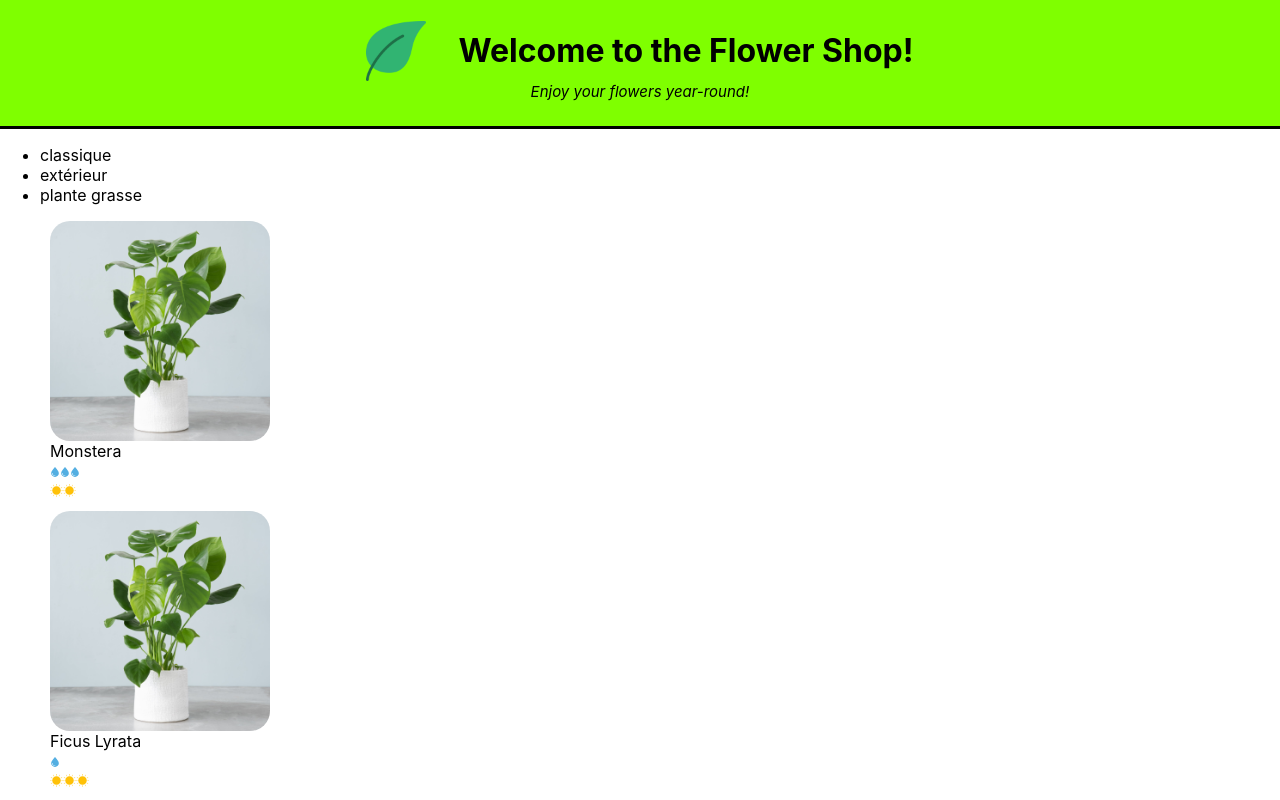
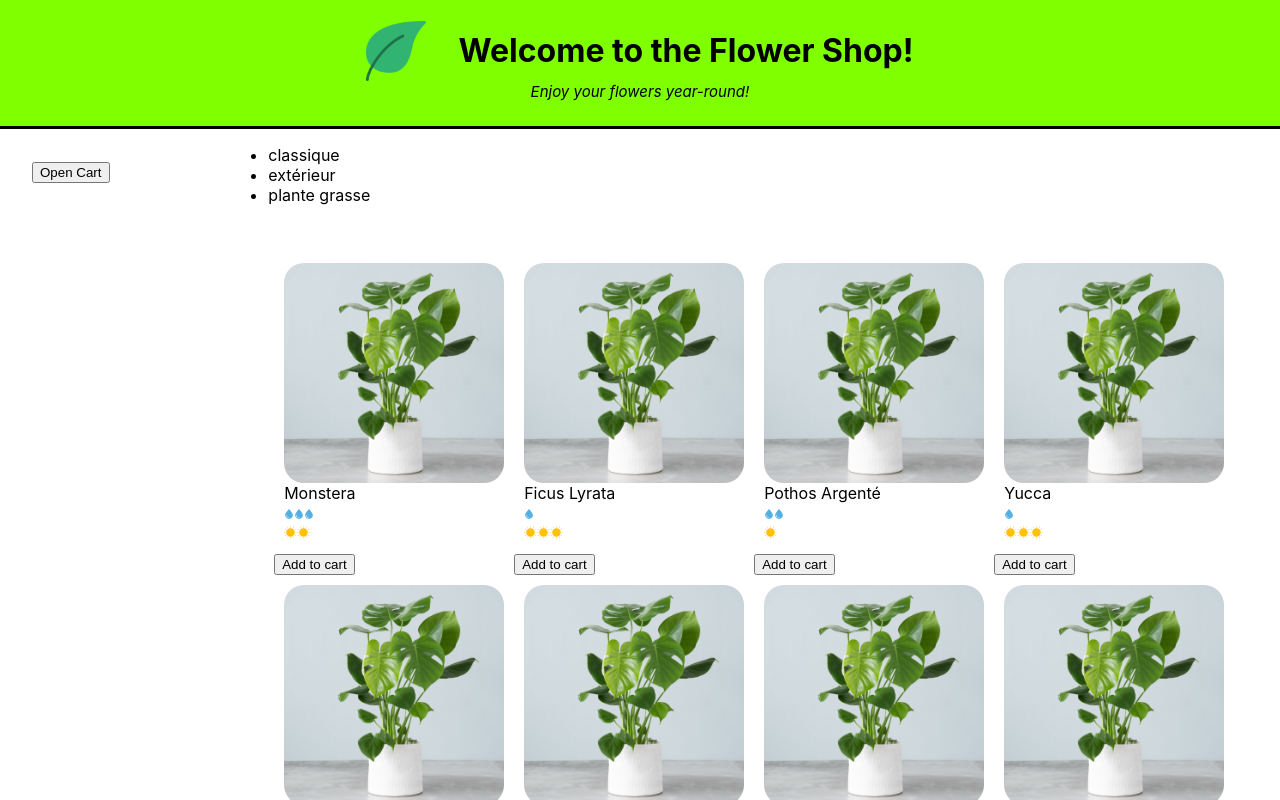
Before and after one commit to Woodfea/FlowerShopReactProject, a React (Create React App) app in the folder flower_shop_react_project/: page / in a window 1280 px wide. Shown: the top 800 px of the page. Built offline with nearby package versions, Linux system fonts and the light colour scheme.

Commit message:
feat: integrate CartShop and ShoppingList components with cart functionality

```diff
--- a/flower_shop_react_project/src/components/App.js
+++ b/flower_shop_react_project/src/components/App.js
@@ -1,16 +1,20 @@
 import '../styles/App.css';
 import Banner from './Banner';
-/*import CartShop from './CartShop';*/
+import CartShop from './CartShop';
 import ShoppingList from './ShoppingList';
 import Footer from './Footer';
+import { useState } from 'react';
 
 function App() {
+    const [cart, updateCart] = useState([])
     return (
         <div>
             <Banner />
-            <ShoppingList />
+            <div className='tfs-layout-inner'>
+				<CartShop cart={cart} updateCart={updateCart} />
+				<ShoppingList cart={cart} updateCart={updateCart} />
+			</div>
             <Footer />
-            {/*<CartShop />*/}
         </div>
     );
 }
--- a/flower_shop_react_project/src/components/CartShop.js
+++ b/flower_shop_react_project/src/components/CartShop.js
@@ -1,18 +1,31 @@
  import '../styles/CartShop.css';
 
- function CartShop(){
-                const items = {"Roses": 8, "Tulips" : 10, "Daisies" : 15};
-                const totalItems = Object.values(items).reduce((a, b) => a + b, 0);
-                const CardTitle = "Shopping Cart";
-                return (
+ import { useState } from 'react';
+
+ function CartShop({cart, updateCart}) {
+                const [isCartOpen, setIsCartOpen] = useState(false);
+
+                return isCartOpen ? (
                     <div className="tfs-cart-shop">
-                        <h2>{CardTitle}</h2>
-                        <ul>
-                            {Object.entries(items).map(([key, value]) => <li key={key}>{key} : {value}$</li>)}
-                        </ul>
+                        <button className="tfs-cart-open-button" onClick={() => setIsCartOpen(false)}>Close Cart</button>
+                        <h2>Shopping Cart</h2>
+                        {cart.map(({name, price, amount}, index) => (
+                            <div key={`${name}-${index}`} className="tfs-cart-item">
+                                <span>{name}</span>
+                                <span>{price}$</span>
+                                <span> X {amount}</span>
+                            </div>
+                        ))}
+                        <br />
                         <div>
-                            Total items: {totalItems}$
+                            Total items: {cart.reduce((acc, plantInCart) => acc + plantInCart.price * plantInCart.amount, 0)}$
                         </div>
+                        <button onClick={() => updateCart(0)}>Reset cart shop</button>
+                    </div>
+                ) :
+                (
+                    <div className='tfs-cart-closed'>
+                        <button className="tfs-cart-open-button" onClick={() => setIsCartOpen(true)}>Open Cart</button>
                     </div>
                 );
 }
--- a/flower_shop_react_project/src/components/ShoppingList.js
+++ b/flower_shop_react_project/src/components/ShoppingList.js
@@ -2,7 +2,7 @@ import { plantList } from "../datas/plantList";
 import '../styles/ShoppingList.css';
 import PlantItem from "./PlantItem";
 
-function ShoppingList() {
+function ShoppingList({cart, updateCart}) {
     // const categories = plantList.reduce((acc, plant) => {
     //     if (!acc.includes(plant.category)) {
     //         acc.push(plant.category);
@@ -10,14 +10,32 @@ function ShoppingList() {
     //     return acc;
     // }, []);
     const categories = [...new Set(plantList.map((plant) => plant.category))];
+
+    function addToCart(name, price) {
+        const currentPlantSaved = cart.find((plant) => plant.name === name);
+        if (currentPlantSaved) {
+            const cartFiltredCurrentPlant = cart.filter((plant => plant.name !==name));
+            updateCart([
+                ...cartFiltredCurrentPlant,
+                {name, price, amount: currentPlantSaved.amount + 1}
+            ]);
+        } else {
+            updateCart([
+                ...cart,
+                {name, price, amount: 1}
+            ]);
+        }
+    }
+
     return (
-    <div>
+    <div className="tfs-shopping-list">
         <ul>
             {categories.map((category) => (
                 <li key={category}>{category}</li>))}
         </ul>
-        <ul>
+        <ul className="tfs-plant-list">
             {plantList.map((plant) => (
+                <div>
                     <PlantItem
                         key={plant.id}
                         id={plant.id}
@@ -25,7 +43,10 @@ function ShoppingList() {
                         cover={plant.cover}
                         water={plant.water}
                         light={plant.light}
-                    />))}
+                    />
+                    <button onClick={() => addToCart(plant.name, plant.price)}>Add to cart</button>
+                </div>
+            ))}
         </ul>
     </div>);
 }
--- a/flower_shop_react_project/src/datas/plantList.js
+++ b/flower_shop_react_project/src/datas/plantList.js
@@ -8,7 +8,8 @@ export const plantList = [
 		isBestSale: true,
 		light: 2,
 		water: 3,
-		cover: monstera
+		cover: monstera,
+		price: 8
 	},
 	{
 		name: 'ficus lyrata',
@@ -16,7 +17,8 @@ export const plantList = [
 		id: '2ab',
 		light: 3,
 		water: 1,
-		cover: monstera
+		cover: monstera,
+		price: 15
 	},
 	{
 		name: 'pothos argenté',
@@ -24,7 +26,8 @@ export const plantList = [
 		id: '3sd',
 		light: 1,
 		water: 2,
-		cover: monstera
+		cover: monstera,
+		price: 7
 	},
 	{
 		name: 'yucca',
@@ -32,7 +35,8 @@ export const plantList = [
 		id: '4kk',
 		light: 3,
 		water: 1,
-		cover: monstera
+		cover: monstera,
+		price: 4
 	},
 	{
 		name: 'olivier',
@@ -40,7 +44,8 @@ export const plantList = [
 		id: '5pl',
 		light: 3,
 		water: 1,
-		cover: monstera
+		cover: monstera,
+		price: 5
 	},
 	{
 		name: 'géranium',
@@ -48,7 +53,8 @@ export const plantList = [
 		id: '6uo',
 		light: 2,
 		water: 2,
-		cover: monstera
+		cover: monstera,
+		price: 13
 	},
 	{
 		name: 'basilique',
@@ -57,7 +63,8 @@ export const plantList = [
 		isBestSale: true,
 		light: 2,
 		water: 3,
-		cover: monstera
+		cover: monstera,
+		price: 12
 	},
 	{
 		name: 'aloe',
@@ -65,7 +72,8 @@ export const plantList = [
 		id: '8fp',
 		light: 2,
 		water: 1,
-		cover: monstera
+		cover: monstera,
+		price: 17
 	},
 	{
 		name: 'succulente',
@@ -73,6 +81,7 @@ export const plantList = [
 		id: '9vn',
 		light: 2,
 		water: 1,
-		cover: monstera
+		cover: monstera,
+		price: 2
 	}
 ]
--- a/flower_shop_react_project/src/styles/App.css
+++ b/flower_shop_react_project/src/styles/App.css
@@ -36,3 +36,8 @@
     transform: rotate(360deg);
   }
 }
+
+.tfs-layout-inner {
+	display: flex;
+	flex-direction: row;
+}
--- a/flower_shop_react_project/src/styles/CartShop.css
+++ b/flower_shop_react_project/src/styles/CartShop.css
@@ -3,3 +3,28 @@
     color: white;
     background-color:#31b572;
 }
+
+.tfs-cart-add-button {
+	margin-left: 32px;
+	cursor: pointer;
+}
+
+.tfs-cart-toggle-button {
+	background: none;
+	outline: none;
+	border: none;
+	font-weight: 600;
+	cursor: pointer;
+	align-self: self-start;
+	padding: 0;
+	color: white;
+}
+
+.tfs-cart-closed {
+	padding: 32px;
+	width: 200px;
+}
+
+.tfs-cart-closed > button {
+	color: black;
+}
--- a/flower_shop_react_project/src/styles/PlantItem.css
+++ b/flower_shop_react_project/src/styles/PlantItem.css
@@ -2,6 +2,7 @@
 	height: 220px;
 	width: 220px;
 	border-radius: 20px;
+	object-fit: cover;
 }
 
 .tfs-plant-item {
--- a/flower_shop_react_project/src/styles/ShoppingList.css
+++ b/flower_shop_react_project/src/styles/ShoppingList.css
@@ -4,3 +4,15 @@
 	padding: 4px 10px;
 	background-color: #31b572;
 }
+
+.tfs-shopping-list {
+	width: 100%;
+}
+
+.tfs-plant-list {
+	list-style-type: none;
+	padding: 32px;
+	display: flex;
+	flex-wrap: wrap;
+	justify-content: center;
+}
```
